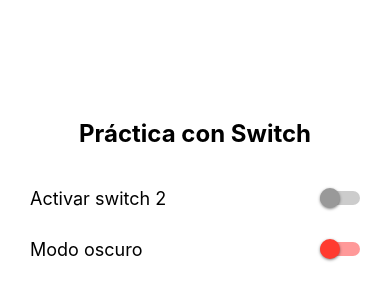
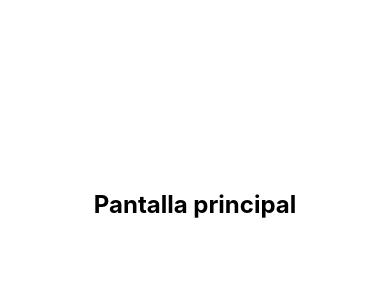
Before and after one commit to Gabriel-Manzano/PM192, a React Native app in the folder my-blank/: screen / in a window 390 px wide. Shown: the part 218-518 px from the top of the page. Built offline with nearby package versions, Linux system fonts and the light colour scheme.

Commit message:
Práctica 10 terminada
ImageBackgroung & SlapshScreen

```diff
--- a/my-blank/App.js
+++ b/my-blank/App.js
@@ -1,100 +1,73 @@
 // Zona 1 Importaciones
 
-import React, { useState } from 'react';
-import { View, Text, Switch, StyleSheet } from 'react-native';
-import { SafeAreaProvider, SafeAreaView } from 'react-native-safe-area-context';
+import React, { useState, useEffect } from 'react';
+import { StyleSheet, Text, View } from 'react-native';
+import { ImageBackground, SafeAreaView } from 'react-native'
 
+const FondoBienvenida = () => {
+return (
+  <ImageBackground source={require('./assets/fondo.jpg')}>
+    <View>
+      <Text>¡Bienvenido a la App!</Text>
+    </View>
+  </ImageBackground>
+  );
+};
 
 // Zona 2 Main
 
 export default function App() {
 
-  const [activarSwitch, setActivarSwitch] = useState(false);
-  const [modoOscuro, setModoOscuro] = useState(false);
+  const [showSplash, setShowSplash] = useState(true);
 
-  return (
-    <SafeAreaProvider>
-      <SafeAreaView style={[styles.contenedor, modoOscuro && styles.fondoOscuro]}>
+  useEffect(() => {
+    const timer = setTimeout(() => {
+      setShowSplash(false);
+    }, 5000);
 
-        {/* Título del programa */}
+    return () => clearTimeout(timer);
+    },[]);
 
-        <Text style={[styles.titulo, modoOscuro && styles.textoClaro]}>
-          Práctica con Switch
-        </Text>
-
-        {/* Switch 1: Activar switch */}
-
-        <View style={styles.opcion}>
-          <Text style={[styles.etiqueta, modoOscuro && styles.textoClaro]}>
-            Activar switch 2
-          </Text>
-          <Switch
-            value={activarSwitch}
-            onValueChange={setActivarSwitch}
-            trackColor={{ false: '#ccc', true: '#4caf50' }}
-            thumbColor={activarSwitch ? '#ffffff' : '#999999'}
-          />
-        </View>
-
-        {/* Switch 2: Modo oscuro */}
-
-        <View style={styles.opcion}>
-          <Text style={[styles.etiqueta, modoOscuro && styles.textoClaro]}>
-            Modo oscuro
-          </Text>
-          <Switch
-            value={modoOscuro}
-            onValueChange={setModoOscuro}
-            disabled={!activarSwitch}
-            trackColor={
-              !activarSwitch
-                ? { false: '#ff9999', true: '#ff3b30' }
-                : { false: '#ccc', true: '#4caf50' }
-            }
-            thumbColor={
-              !activarSwitch
-                ? '#ff3b30'
-                : modoOscuro
-                ? '#ffffff'
-                : '#999999'
-            }
-          />
-        </View>
-
-      </SafeAreaView>
-    </SafeAreaProvider>
+  return(
+    <SafeAreaView style={styles.container}>
+      {showSplash ? (
+        <FondoBienvenida />
+      ):(
+      <View style={styles.mainContent}>
+        <Text style={styles.mainText}>Pantalla principal</Text>
+      </View>
+    )}
+    </SafeAreaView>
   );
 }
-
 
 // Zona 3 Estilos
 
 const styles = StyleSheet.create({
-  contenedor: {
+  container: {
     flex: 1,
-    backgroundColor: '#fff',
-    paddingHorizontal: 30,
+  },
+  fondo: {
+    flex: 1,
+  },
+  contenido: {
+    backgroundColor: "#1a1a1a",
     justifyContent: 'center',
-  },
-  fondoOscuro: {
-    backgroundColor: '#1a1a1a',
+    alignItems: 'center',
+    backgroundColor: 'rgba(0,0,0,0.4)',
   },
   titulo: {
-    fontSize: 24,
-    marginBottom: 40,
-    textAlign: 'center',
+    fontSize: 28,
+    color: 'white',
     fontWeight: 'bold',
   },
-  textoClaro: {
-    color: '#ffffff',
-  },
-  opcion: {
-    flexDirection: 'row',
-    justifyContent: 'space-between',
-    marginBottom: 30,
+  mainContent: {
+    flex: 1,
+    justifyContent: 'center',
     alignItems: 'center',
   },
-  etiqueta: {
-    fontSize: 18,
-  },
+  mainText: {
+    fontSize: 24,
+    fontWeight: 'bold',
+  }
 });
```
Also changed, not shown: my-blank/assets/fondo.jpg (added).
